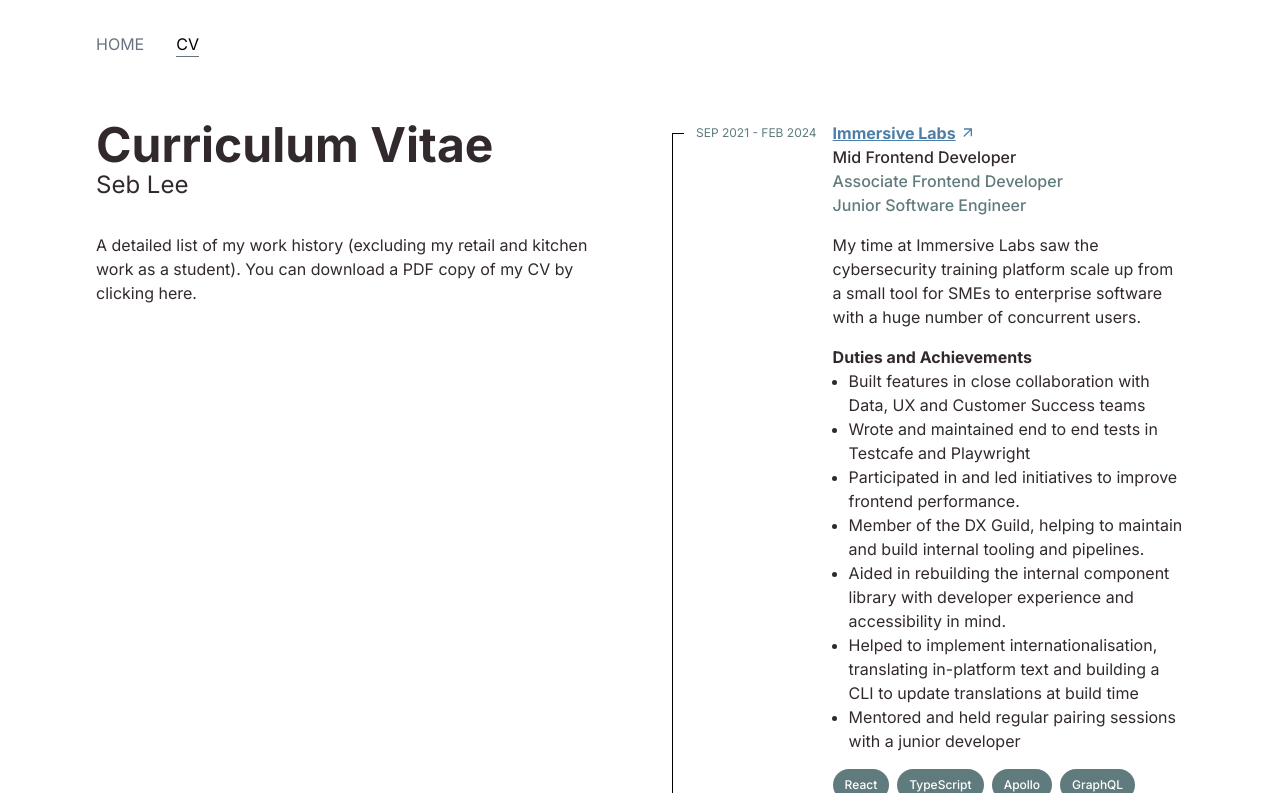
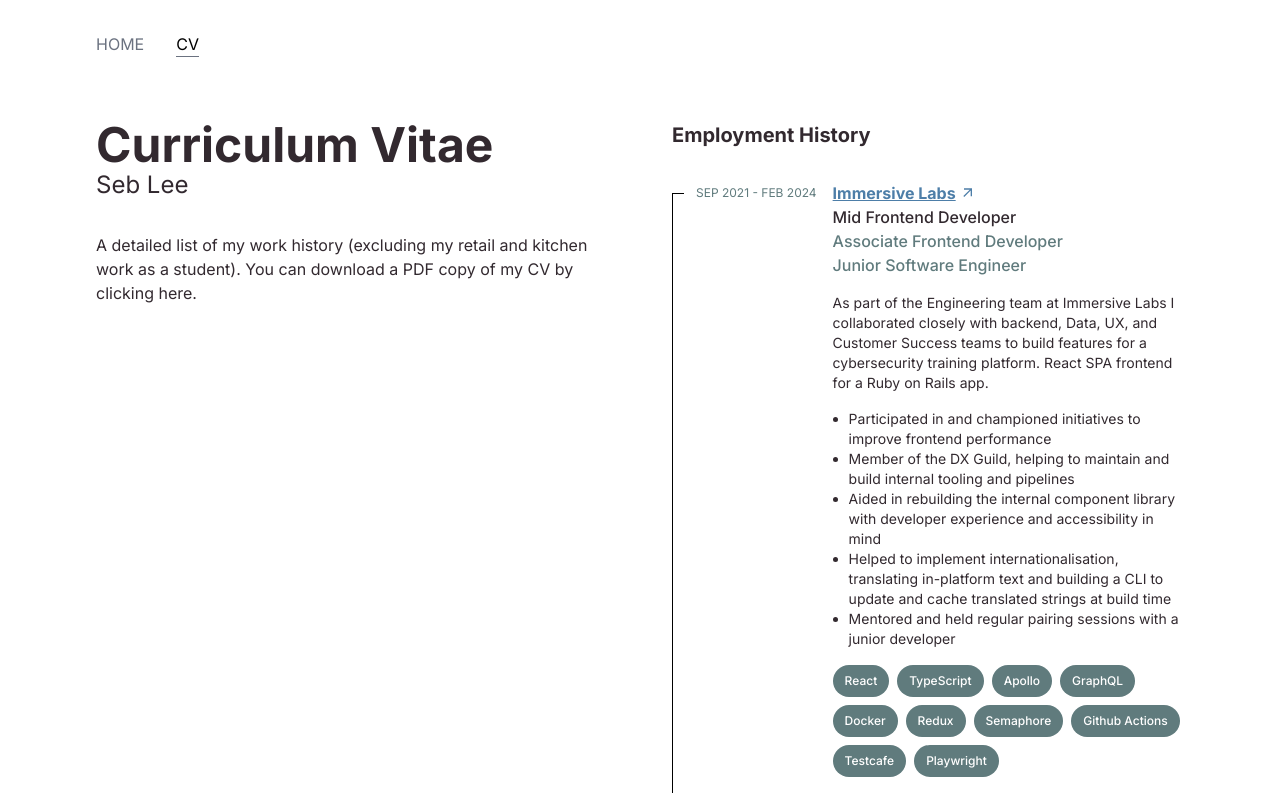
Before and after one commit to jebzley/sebleedotdev, a Next.js app: page /work in a window 1280 px wide. Built offline with nearby package versions, Linux system fonts and the light colour scheme.

Commit message:
second draft of copy

```diff
--- a/src/components/CurriculumVitae/WorkItem.tsx
+++ b/src/components/CurriculumVitae/WorkItem.tsx
@@ -37,12 +37,16 @@ export function WorkItem({
         </header>
         <div className="flex flex-col gap-4">
           <hgroup>
-            <h3 aria-label={`${item.company} - ${item.jobTitle}`}>
+            <h4 aria-label={`${item.company} - ${item.jobTitle}`}>
+              {item.link ? (
                 <CustomLink type="external" href={item.link}>
                   {item.company}
                 </CustomLink>
+              ) : (
+                <span className="block">{item.company}</span>
+              )}
               <span className="font-medium">{item.jobTitle}</span>
-            </h3>
+            </h4>
 
             {item.promotions &&
               item.promotions.map((promotion) => (
@@ -52,17 +56,17 @@ export function WorkItem({
               ))}
           </hgroup>
 
-          <p>{item.description}</p>
+          <p className="text-sm">{item.description}</p>
 
           {item.points && (
-            <div>
-              <h4>Duties and Achievements</h4>
-              <ul className="list-disc pl-4">
+            <ul
+              className="list-disc pl-4 text-sm"
+              aria-label="Notable achievements"
+            >
               {item.points.map((point) => (
                 <li key={point}>{point}</li>
               ))}
             </ul>
-            </div>
           )}
           {item.tools && (
             <ul className="flex gap-2 flex-wrap" aria-label="Technologies used">
--- a/src/components/CurriculumVitae/constants.ts
+++ b/src/components/CurriculumVitae/constants.ts
@@ -5,7 +5,7 @@ export interface WorkItemData {
   points?: string[];
   dateRange: string;
   tools?: string[];
-  link: string;
+  link?: string;
   promotions?: Promotion[];
 }
 
@@ -40,18 +40,15 @@ export const WORK_HISTORY_DATA: WorkItemData[] = [
       "Playwright",
     ],
     description:
-      "My time at Immersive Labs saw the cybersecurity training platform scale up from a small tool for SMEs to enterprise software with a huge number of concurrent users.",
+      "As part of the Engineering team at Immersive Labs I collaborated closely with backend, Data, UX, and Customer Success teams to build features for a cybersecurity training platform. React SPA frontend for a Ruby on Rails app.",
     points: [
-      "Built features in close collaboration with Data, UX and Customer Success teams",
-      "Wrote and maintained end to end tests in Testcafe and Playwright",
-      "Participated in and led initiatives to improve frontend performance.",
-      "Member of the DX Guild, helping to maintain and build internal tooling and pipelines.",
-      "Aided in rebuilding the internal component library with developer experience and accessibility in mind.",
-      "Helped to implement internationalisation, translating in-platform text and building a CLI to update translations at build time",
+      "Participated in and championed initiatives to improve frontend performance",
+      "Member of the DX Guild, helping to maintain and build internal tooling and pipelines",
+      "Aided in rebuilding the internal component library with developer experience and accessibility in mind",
+      "Helped to implement internationalisation, translating in-platform text and building a CLI to update and cache translated strings at build time",
       "Mentored and held regular pairing sessions with a junior developer",
     ],
   },
-
   {
     company: "01 Group",
     link: "https://www.01group.com/",
@@ -59,10 +56,11 @@ export const WORK_HISTORY_DATA: WorkItemData[] = [
     dateRange: "Apr 2021 - Sep 2021",
     tools: ["Angular", "TypeScript"],
     description:
-      "I was recommended for this role by a bootcamp coach. As part of a small team, I built out features for project management software.",
+      "Built features from the ground up for project management software, in close collaboration with a backend developer and a designer.",
     points: [
-      "Building a drag and drop kanban board",
-      "Communicating with backend developer to spec out API",
+      "Built a drag and drop kanban board, resource management forms and an employee tree",
+      "Communicating with designer to ensure UI is intuitive and accessible",
+      "Communicating with backend developer to spec out API and software architecture",
     ],
   },
   {
@@ -80,17 +78,35 @@ export const WORK_HISTORY_DATA: WorkItemData[] = [
     ],
     dateRange: "Jan 2021 - Apr 2021",
     description:
-      "After two years in the manufacturing industry, I found myself missing the challenges that programming had brought and decided to pursue a career in software development. I'm including it on my CV as it involved professional work, building a food ordering app as a minimum viable product for a startup",
+      "Built a miniumum viable product for a local startup. Food ordering system built in React with a Firebase backend.",
     points: [
-      "Served as project manager on the third sprint",
-      "Built the end-to-end tests and continuous integration pipelines for the project.",
+      "Set up the end-to end test suite and CI pipelines.",
+      "Took over as project manager for a portion of the project",
+    ],
+  },
+];
+
+export const FREELANCE_WORK_DATA: WorkItemData[] = [
+  {
+    company: "DeFi Protocol",
+    jobTitle: "Software Engineer",
+    tools: ["Next.JS", "Typescript", "Ethers", "Hardhat"],
+    dateRange: "Sep 2021 - Jul 2022",
+    description:
+      "(Pseudonymous) part-time work to help build frontend features for a decentralised finance protocol.",
+    points: [
+      "Provided features for the frontend of a token staking vault",
+      "Built a frontend for a custom automated market maker, allowing ERC20 token swaps",
+      "Built a tool allowing admins to quickly populate and submit multisig transactions",
+      "Updated theme and component library website for a rebrand based on designs",
     ],
   },
   {
-    company: "Minirigs",
-    link: "https://minirigs.co.uk/",
-    jobTitle: "Head Repair Technician",
-    dateRange: "Jan 2019 - Dec 2020",
-    promotions: [{ jobTitle: "Loudspeaker Production Technician" }],
+    company: "dBS Pro",
+    link: "https://pro.dbsmusic.co.uk/",
+    jobTitle: "Sound Designer, App Developer",
+    dateRange: "Sep 2017 - Aug 2017",
+    description:
+      "Co-developed a bespoke iOS app for the unveiling of a property development. An immersive audio tour utilising bluetooth beacons, motion tracking and binaural spatial audio.",
   },
 ];
--- a/src/components/CurriculumVitae/index.tsx
+++ b/src/components/CurriculumVitae/index.tsx
@@ -1,8 +1,10 @@
-import { WORK_HISTORY_DATA } from "./constants";
+import { FREELANCE_WORK_DATA, WORK_HISTORY_DATA } from "./constants";
 import { WorkItem } from "./WorkItem";
 
 export function CurriculumVitae() {
   return (
+    <div className="flex flex-col gap-8">
+      <h3 className="text-xl">Employment History</h3>
       <ol className="list-none">
         {WORK_HISTORY_DATA.map((item, index) => {
           return (
@@ -14,5 +16,18 @@ export function CurriculumVitae() {
           );
         })}
       </ol>
+      <h3 className="text-xl">Additional Experience</h3>
+      <ol className="list-none">
+        {FREELANCE_WORK_DATA.map((item, index) => {
+          return (
+            <WorkItem
+              key={`${item.company}${item.jobTitle}`}
+              isLastIndex={index + 1 === FREELANCE_WORK_DATA.length}
+              item={item}
+            />
+          );
+        })}
+      </ol>
+    </div>
   );
 }
```
Lines whose indentation alone changed are shown as unchanged.
